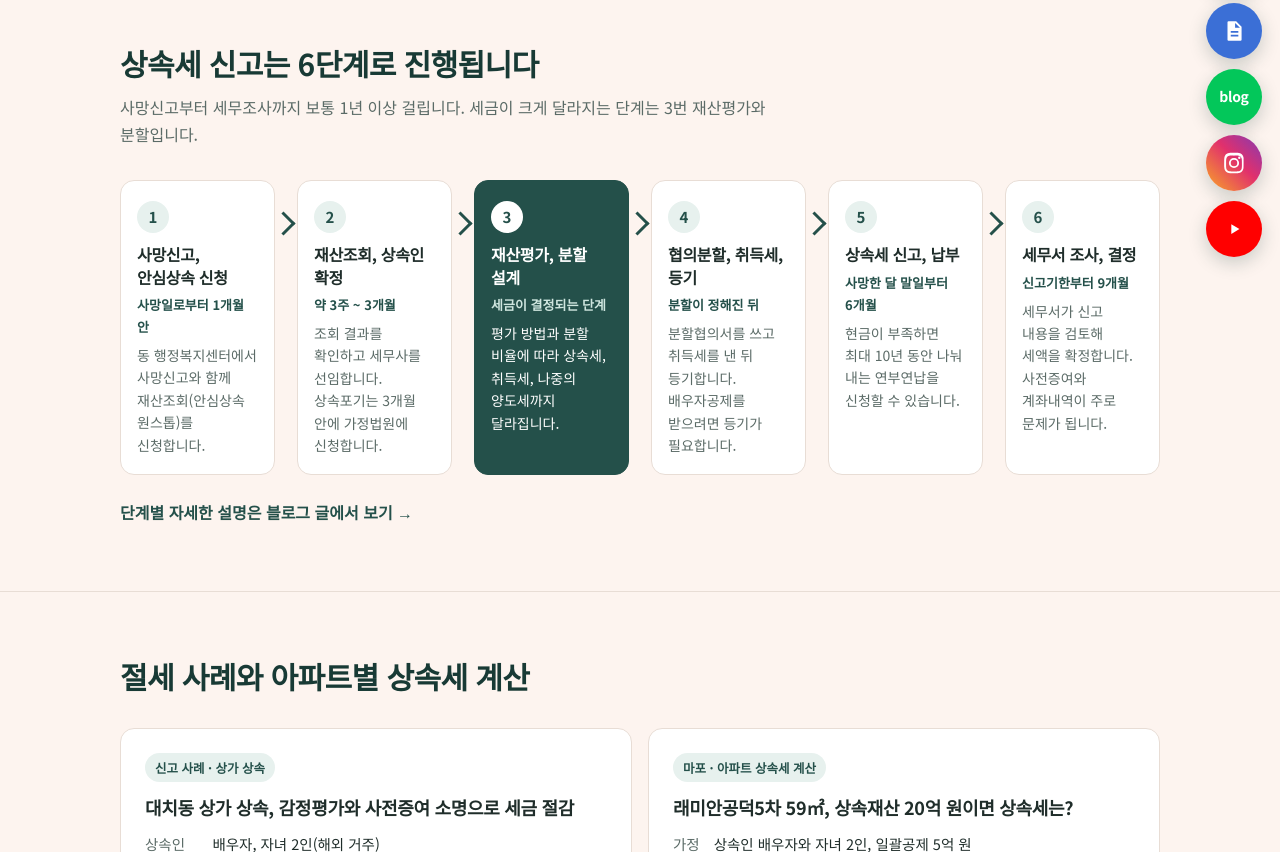
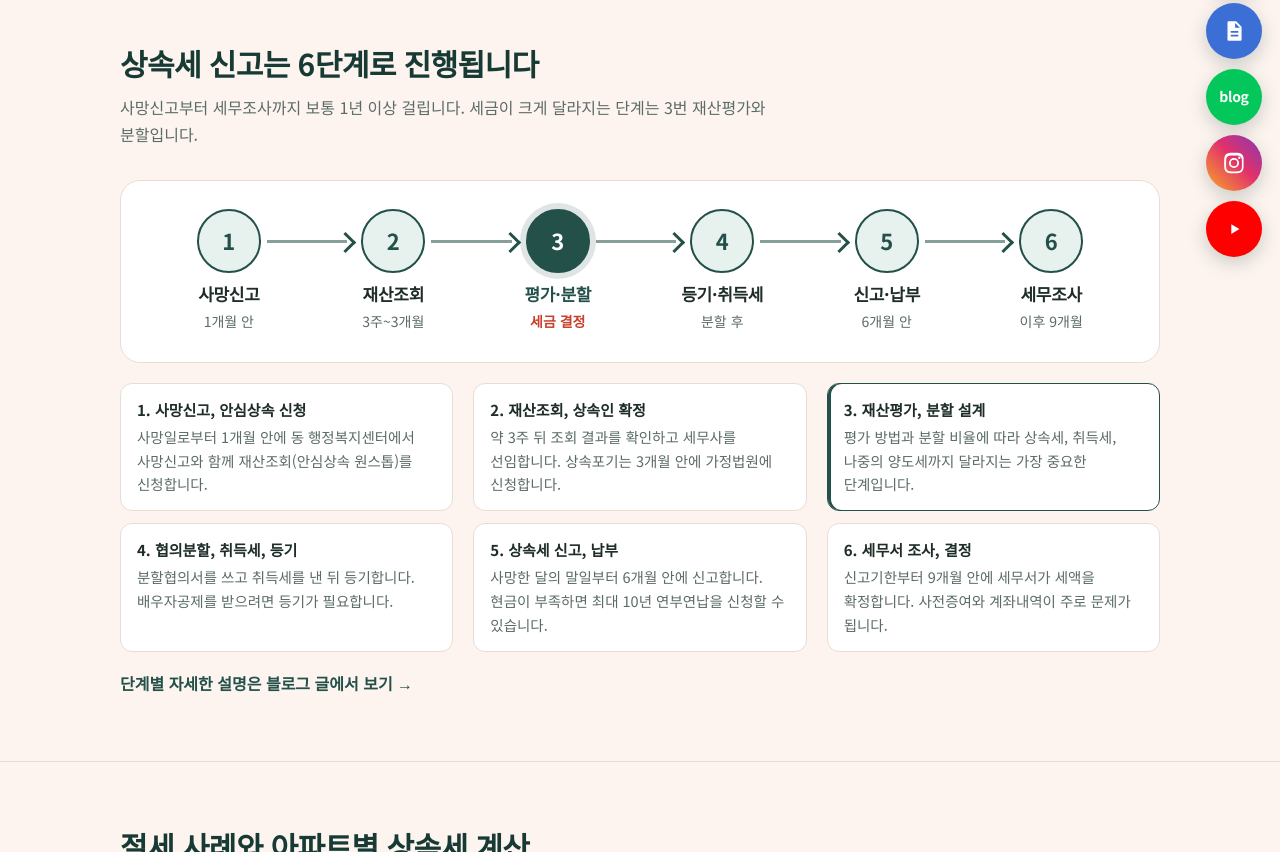
Before and after one commit to HeritageforYou/heritageforyou.github.io, a plain HTML site: page inheritance.html in a window 1280 px wide. Shown: the part 519-1371 px from the top of the page. Drawn offline with Linux system fonts and the light colour scheme.

Commit message:
상속세 신고 6단계를 가로 도식(원형 단계와 화살표)으로 변경
Co-Authored-By: Claude Opus 5.5 <noreply@anthropic.com>
Claude-Session: https://claude.ai/code/session_012AhFjK8FXEYC9c6HKqqHMG

```diff
--- a/inheritance.html
+++ b/inheritance.html
@@ -21,7 +21,7 @@
 <link rel="apple-touch-icon" href="img/logo.png">
 <link rel="preconnect" href="https://fonts.googleapis.com">
 <link href="https://fonts.googleapis.com/css2?family=Noto+Sans+KR:wght@400;500;700&display=swap" rel="stylesheet">
-<link rel="stylesheet" href="styles.css?v=202611171704">
+<link rel="stylesheet" href="styles.css?v=202611171705">
 <link rel="icon" href="favicon.png">
 
 </head>
@@ -44,15 +44,22 @@
     <h2>상속세 신고는 6단계로 진행됩니다</h2>
     <p>사망신고부터 세무조사까지 보통 1년 이상 걸립니다. 세금이 크게 달라지는 단계는 3번 재산평가와 분할입니다.</p>
   </div>
-  <p class="flow-hint">옆으로 넘겨서 6단계를 모두 볼 수 있습니다 →</p>
-  <ol class="flow">
-    <li><span class="f-n">1</span><b>사망신고, 안심상속 신청</b><em>사망일로부터 1개월 안</em><span class="f-d">동 행정복지센터에서 사망신고와 함께 재산조회(안심상속 원스톱)를 신청합니다.</span></li>
-    <li><span class="f-n">2</span><b>재산조회, 상속인 확정</b><em>약 3주 ~ 3개월</em><span class="f-d">조회 결과를 확인하고 세무사를 선임합니다. 상속포기는 3개월 안에 가정법원에 신청합니다.</span></li>
-    <li class="key"><span class="f-n">3</span><b>재산평가, 분할 설계</b><em>세금이 결정되는 단계</em><span class="f-d">평가 방법과 분할 비율에 따라 상속세, 취득세, 나중의 양도세까지 달라집니다.</span></li>
-    <li><span class="f-n">4</span><b>협의분할, 취득세, 등기</b><em>분할이 정해진 뒤</em><span class="f-d">분할협의서를 쓰고 취득세를 낸 뒤 등기합니다. 배우자공제를 받으려면 등기가 필요합니다.</span></li>
-    <li><span class="f-n">5</span><b>상속세 신고, 납부</b><em>사망한 달 말일부터 6개월</em><span class="f-d">현금이 부족하면 최대 10년 동안 나눠 내는 연부연납을 신청할 수 있습니다.</span></li>
-    <li><span class="f-n">6</span><b>세무서 조사, 결정</b><em>신고기한부터 9개월</em><span class="f-d">세무서가 신고 내용을 검토해 세액을 확정합니다. 사전증여와 계좌내역이 주로 문제가 됩니다.</span></li>
+  <ol class="tl" aria-label="상속세 신고 6단계 흐름">
+    <li><span class="dot">1</span><b>사망신고</b><em>1개월 안</em></li>
+    <li><span class="dot">2</span><b>재산조회</b><em>3주~3개월</em></li>
+    <li class="key"><span class="dot">3</span><b>평가·분할</b><em>세금 결정</em></li>
+    <li><span class="dot">4</span><b>등기·취득세</b><em>분할 후</em></li>
+    <li><span class="dot">5</span><b>신고·납부</b><em>6개월 안</em></li>
+    <li><span class="dot">6</span><b>세무조사</b><em>이후 9개월</em></li>
   </ol>
+  <div class="tl-d">
+    <p><b>1. 사망신고, 안심상속 신청</b>사망일로부터 1개월 안에 동 행정복지센터에서 사망신고와 함께 재산조회(안심상속 원스톱)를 신청합니다.</p>
+    <p><b>2. 재산조회, 상속인 확정</b>약 3주 뒤 조회 결과를 확인하고 세무사를 선임합니다. 상속포기는 3개월 안에 가정법원에 신청합니다.</p>
+    <p class="key"><b>3. 재산평가, 분할 설계</b>평가 방법과 분할 비율에 따라 상속세, 취득세, 나중의 양도세까지 달라지는 가장 중요한 단계입니다.</p>
+    <p><b>4. 협의분할, 취득세, 등기</b>분할협의서를 쓰고 취득세를 낸 뒤 등기합니다. 배우자공제를 받으려면 등기가 필요합니다.</p>
+    <p><b>5. 상속세 신고, 납부</b>사망한 달의 말일부터 6개월 안에 신고합니다. 현금이 부족하면 최대 10년 연부연납을 신청할 수 있습니다.</p>
+    <p><b>6. 세무서 조사, 결정</b>신고기한부터 9개월 안에 세무서가 세액을 확정합니다. 사전증여와 계좌내역이 주로 문제가 됩니다.</p>
+  </div>
   <p class="flow-more"><a href="https://blog.naver.com/heritageforyou/224292511323" target="_blank" rel="noopener">단계별 자세한 설명은 블로그 글에서 보기 →</a></p>
 </div></section>
 
--- a/styles.css
+++ b/styles.css
@@ -197,23 +197,23 @@ section.sec{padding:64px 0;border-bottom:1px solid var(--line)}
 @media (prefers-reduced-motion:reduce){.fab a{transition:none}}
 .ft{padding-bottom:80px}
 
-/* horizontal process */
-.flow{list-style:none;margin:0;padding:0 0 6px;display:grid;grid-template-columns:repeat(6,minmax(0,1fr));gap:22px;counter-reset:none}
-.flow li{position:relative;background:var(--paper);border:1px solid var(--line);border-radius:var(--radius);padding:20px 16px 18px;display:flex;flex-direction:column;gap:6px}
-.flow li:not(:last-child)::after{content:"";position:absolute;top:34px;right:-18px;width:14px;height:14px;border-top:3px solid var(--brand);border-right:3px solid var(--brand);transform:rotate(45deg)}
-.flow .f-n{width:32px;height:32px;border-radius:50%;background:var(--hl);color:var(--brand);font-weight:700;display:flex;align-items:center;justify-content:center;font-size:15px;margin-bottom:4px}
-.flow b{font-size:16px;line-height:1.4;letter-spacing:-.3px}
-.flow em{font-style:normal;font-size:13px;font-weight:700;color:var(--brand)}
-.flow .f-d{font-size:14px;color:var(--sub);line-height:1.6}
-.flow li.key{background:var(--brand);border-color:var(--brand)}
-.flow li.key .f-n{background:#fff;color:var(--brand)}
-.flow li.key b,.flow li.key .f-d{color:#fff}
-.flow li.key em{color:#cfe6df}
+/* horizontal process diagram */
+.tl{list-style:none;margin:8px 0 0;padding:28px clamp(8px,2vw,28px);display:grid;grid-template-columns:repeat(6,minmax(0,1fr));background:var(--paper);border:1px solid var(--line);border-radius:20px}
+.tl li{position:relative;display:flex;flex-direction:column;align-items:center;text-align:center;gap:4px;padding:0 4px}
+.tl li:not(:last-child)::before{content:"";position:absolute;top:calc(var(--d)/2 - 1.5px);left:calc(50% + var(--d)/2 + 6px);right:calc(-50% + var(--d)/2 + 14px);height:3px;background:var(--brand);opacity:.55}
+.tl li:not(:last-child)::after{content:"";position:absolute;top:calc(var(--d)/2 - 6px);right:calc(-50% + var(--d)/2 + 8px);width:12px;height:12px;border-top:3px solid var(--brand);border-right:3px solid var(--brand);transform:rotate(45deg)}
+.tl{--d:clamp(38px,6vw,64px)}
+.tl .dot{width:var(--d);height:var(--d);border-radius:50%;background:var(--hl);border:2px solid var(--brand);color:var(--brand);font-weight:700;font-size:clamp(15px,2.2vw,22px);display:flex;align-items:center;justify-content:center;margin-bottom:6px}
+.tl li.key .dot{background:var(--brand);color:#fff;box-shadow:0 0 0 6px rgba(36,80,74,.15)}
+.tl b{font-size:clamp(12.5px,1.7vw,17px);line-height:1.35;letter-spacing:-.3px}
+.tl em{font-style:normal;font-size:clamp(11.5px,1.4vw,14px);color:var(--sub)}
+.tl li.key b{color:var(--brand)}
+.tl li.key em{color:var(--accent);font-weight:700}
+.tl-d{display:grid;grid-template-columns:repeat(3,minmax(0,1fr));gap:12px 20px;margin-top:20px}
+.tl-d p{margin:0;font-size:14.5px;color:var(--sub);line-height:1.65;padding:14px 16px;background:var(--paper);border:1px solid var(--line);border-radius:12px}
+.tl-d p b{display:block;color:var(--ink);font-size:15px;margin-bottom:2px}
+.tl-d p.key{border-color:var(--brand);box-shadow:inset 3px 0 0 var(--brand)}
 .flow-more{margin:18px 0 0;font-weight:700}
 .flow-more a{text-decoration:none}
-@media (max-width:1000px){
-  .flow{grid-template-columns:none;grid-auto-flow:column;grid-auto-columns:minmax(220px,1fr);overflow-x:auto;scroll-snap-type:x mandatory;padding-bottom:12px}
-  .flow li{scroll-snap-align:start}
-}
-.flow-hint{display:none;margin:0 0 10px;font-size:13.5px;color:var(--sub)}
-@media (max-width:1000px){.flow-hint{display:block}}
+@media (max-width:860px){.tl-d{grid-template-columns:1fr 1fr}}
+@media (max-width:560px){.tl{padding:20px 4px}.tl li:not(:last-child)::after{width:8px;height:8px;border-width:2px;top:calc(var(--d)/2 - 4px);right:calc(-50% + var(--d)/2 + 5px)}.tl li:not(:last-child)::before{left:calc(50% + var(--d)/2 + 3px);right:calc(-50% + var(--d)/2 + 8px);height:2px}.tl-d{grid-template-columns:1fr}}
```
Also changed, not shown: audit.html (+1 -1 lines), index.html (+1 -1 lines), location.html (+1 -1 lines).
